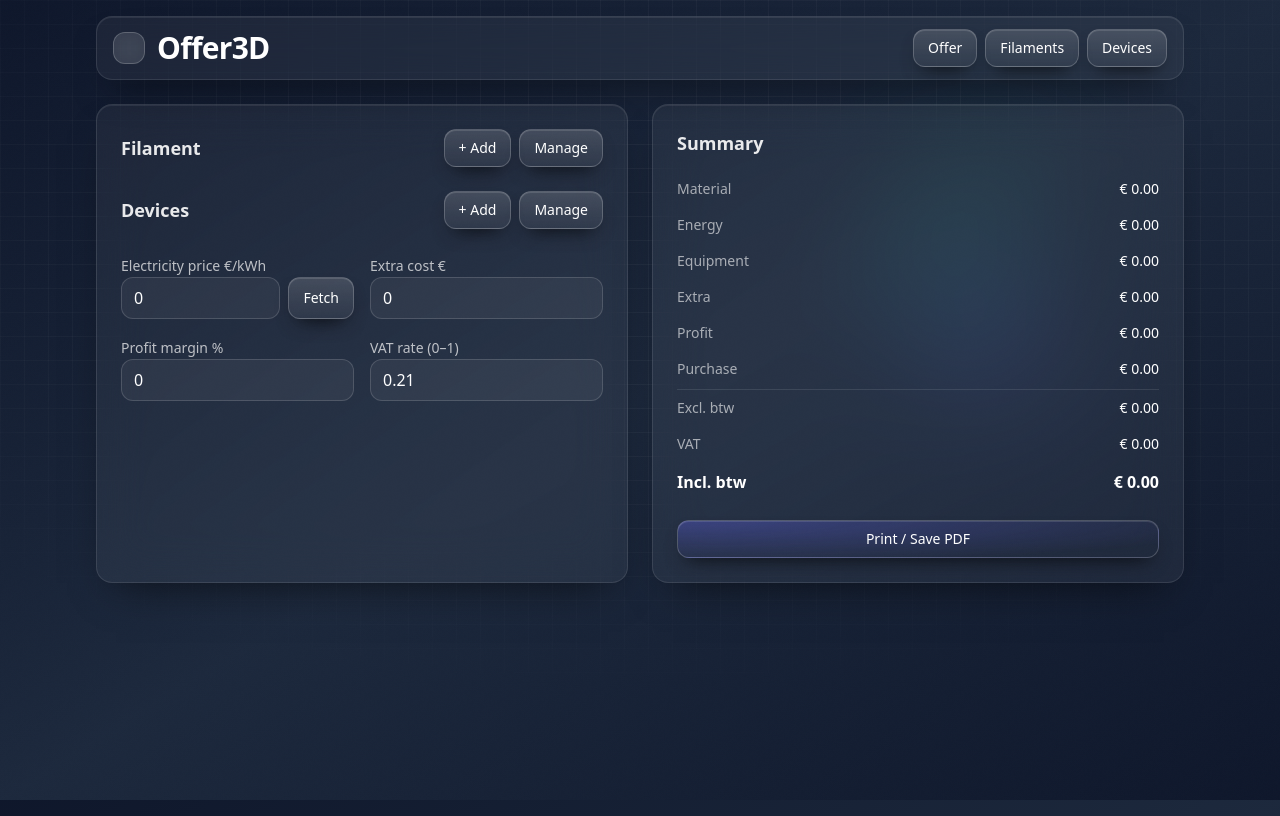
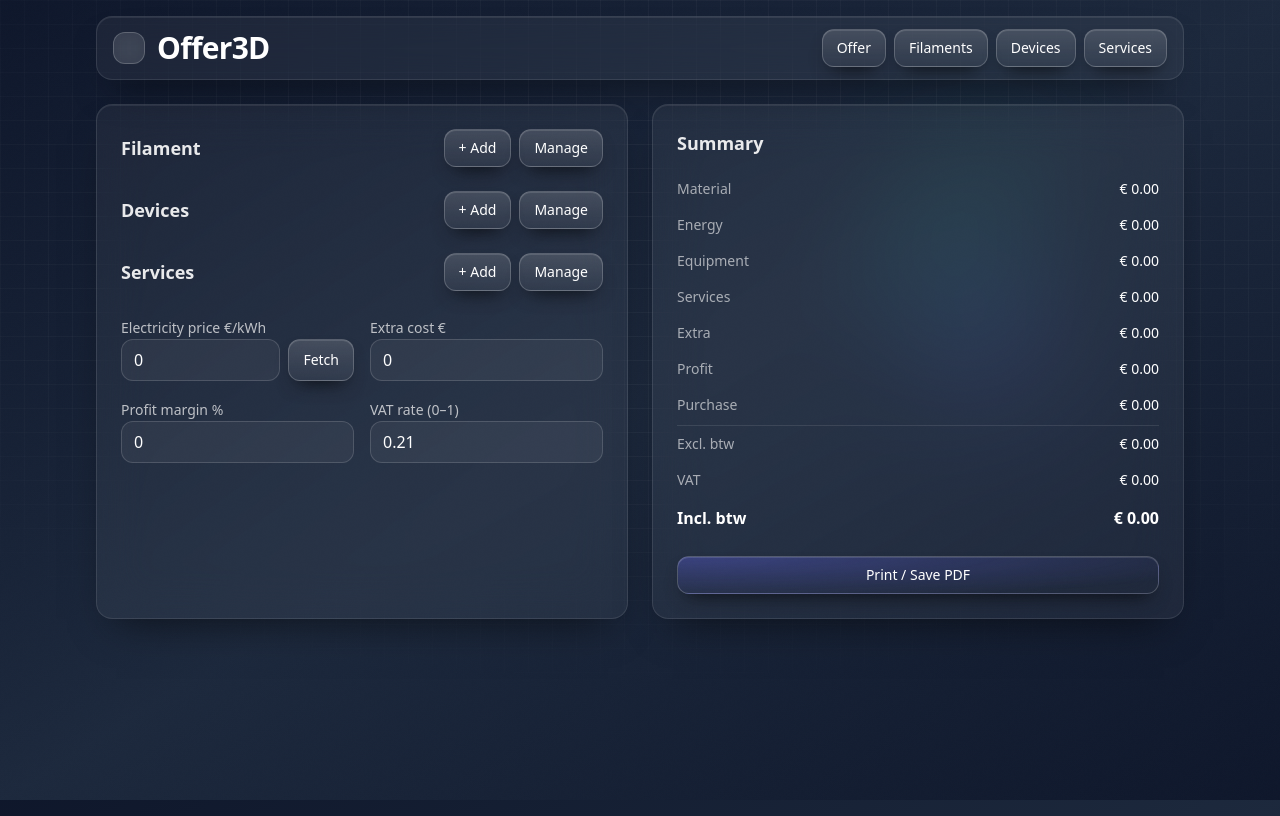
Before and after one commit to MichaelRedant/Offer3d, a React (Vite) app in the folder offer3d/: page / in a window 1280 px wide. Built offline with nearby package versions, Linux system fonts and the light colour scheme.

Commit message:
feat: add service presets

```diff
--- a/offer3d/src/App.tsx
+++ b/offer3d/src/App.tsx
@@ -2,16 +2,21 @@ import { useState } from "react";
 import { useOfferStore } from "./store/offerStore";
 import { useFilamentStore } from "./store/filamentStore";
 import { useDeviceStore } from "./store/deviceStore";
+import { useServiceStore } from "./store/serviceStore";
 import FilamentScreen from "./FilamentScreen";
 import DeviceScreen from "./DeviceScreen";
+import ServiceScreen from "./ServiceScreen";
 
 export default function App() {
-  const [view, setView] = useState<"offer" | "filaments" | "devices">("offer");
+  const [view, setView] = useState<
+    "offer" | "filaments" | "devices" | "services"
+  >("offer");
   const {
     input,
     result,
     addFilament,
     addDevice,
+    addService,
     updateField,
     updateFilament,
     setFilamentPreset,
@@ -20,10 +25,14 @@ export default function App() {
     setDeviceHours,
     updateDevice,
     removeDevice,
+    setServicePreset,
+    setServiceHours,
+    removeService,
     fetchElectricityPrice
   } = useOfferStore();
   const { filaments } = useFilamentStore();
   const { devices } = useDeviceStore();
+  const { services } = useServiceStore();
 
   return (
     <div className="min-h-dvh relative">
@@ -38,6 +47,7 @@ export default function App() {
                 <button className="btn" onClick={() => setView("offer")}>Offer</button>
                 <button className="btn" onClick={() => setView("filaments")}>Filaments</button>
                 <button className="btn" onClick={() => setView("devices")}>Devices</button>
+                <button className="btn" onClick={() => setView("services")}>Services</button>
               </nav>
             </div>
           </div>
@@ -151,6 +161,56 @@ export default function App() {
                   ))}
                 </div>
 
+                <div className="space-y-4">
+                  <div className="flex items-center justify-between">
+                    <h2 className="h2">Services</h2>
+                    <div className="flex gap-2">
+                      <button className="btn" onClick={addService}>+ Add</button>
+                      <button className="btn" onClick={() => setView("services")}>Manage</button>
+                    </div>
+                  </div>
+                  {input.services.map(s => (
+                    <div
+                      key={s.id}
+                      className={
+                        "grid gap-2 items-end " +
+                        (s.billing === 'hourly'
+                          ? 'sm:grid-cols-[1fr,auto,auto]'
+                          : 'sm:grid-cols-[1fr,auto]')
+                      }
+                    >
+                      <label className="field">
+                        <span className="label">Service</span>
+                        <select
+                          className="input"
+                          value={s.serviceId ?? ""}
+                          onChange={e => {
+                            const serv = services.find(ss => ss.id === e.target.value)
+                            if (serv) setServicePreset(s.id, serv)
+                          }}
+                        >
+                          <option value="">Select...</option>
+                          {services.map(serv => (
+                            <option key={serv.id} value={serv.id}>{serv.name}</option>
+                          ))}
+                        </select>
+                      </label>
+                      {s.billing === 'hourly' && (
+                        <label className="field">
+                          <span className="label">Hours</span>
+                          <input
+                            className="input"
+                            type="number" step="0.1"
+                            value={s.hours}
+                            onChange={e => setServiceHours(s.id, Number(e.target.value))}
+                          />
+                        </label>
+                      )}
+                      <button className="btn" onClick={() => removeService(s.id)}>Remove</button>
+                    </div>
+                  ))}
+                </div>
+
                 <div className="grid gap-4 sm:grid-cols-2">
                   <label className="field">
                     <span className="label">Electricity price €/kWh</span>
@@ -210,6 +270,7 @@ export default function App() {
                   <div className="stat"><dt className="muted">Material</dt><dd>€ {result.material.toFixed(2)}</dd></div>
                   <div className="stat"><dt className="muted">Energy</dt><dd>€ {result.energy.toFixed(2)}</dd></div>
                   <div className="stat"><dt className="muted">Equipment</dt><dd>€ {result.equipment.toFixed(2)}</dd></div>
+                  <div className="stat"><dt className="muted">Services</dt><dd>€ {result.services.toFixed(2)}</dd></div>
                   <div className="stat"><dt className="muted">Extra</dt><dd>€ {result.extra.toFixed(2)}</dd></div>
                   <div className="stat"><dt className="muted">Profit</dt><dd>€ {result.profit.toFixed(2)}</dd></div>
                   <div className="stat"><dt className="muted">Purchase</dt><dd>€ {result.purchase.toFixed(2)}</dd></div>
@@ -227,8 +288,10 @@ export default function App() {
           </>
         ) : view === "filaments" ? (
           <FilamentScreen />
+        ) : view === "devices" ? (
+          <DeviceScreen />
         ) : (
-          <DeviceScreen />
+          <ServiceScreen />
         )}
       </main>
     </div>
--- /dev/null
+++ b/offer3d/src/ServiceScreen.tsx
@@ -0,0 +1,85 @@
+import { useState } from 'react'
+import { useServiceStore } from './store/serviceStore'
+import type { Service, ServiceBilling } from './types'
+
+const emptyForm: Omit<Service, 'id'> = {
+  name: '',
+  billing: 'hourly',
+  rate: 0
+}
+
+export default function ServiceScreen() {
+  const { services, addService, removeService } = useServiceStore()
+  const [form, setForm] = useState<Omit<Service, 'id'>>(emptyForm)
+
+  function handleChange<K extends keyof Omit<Service, 'id'>>(key: K, value: Omit<Service, 'id'>[K]) {
+    setForm((f) => ({ ...f, [key]: value }))
+  }
+
+  function handleAdd() {
+    addService(form)
+    setForm(emptyForm)
+  }
+
+  return (
+    <div className="space-y-6">
+      <div className="glass p-5 sm:p-6 space-y-4">
+        <h2 className="h2">Add Service</h2>
+        <div className="grid gap-4 sm:grid-cols-3">
+          <label className="field">
+            <span className="label">Name</span>
+            <input
+              className="input"
+              value={form.name}
+              onChange={(e) => handleChange('name', e.target.value)}
+            />
+          </label>
+
+          <label className="field">
+            <span className="label">Billing</span>
+            <select
+              className="input"
+              value={form.billing}
+              onChange={(e) => handleChange('billing', e.target.value as ServiceBilling)}
+            >
+              <option value="hourly">Hourly</option>
+              <option value="fixed">Fixed</option>
+            </select>
+          </label>
+
+          <label className="field">
+            <span className="label">{form.billing === 'hourly' ? 'Price €/hour' : 'Price €'}</span>
+            <input
+              className="input"
+              type="number"
+              step="0.01"
+              value={form.rate}
+              onChange={(e) => handleChange('rate', Number(e.target.value))}
+            />
+          </label>
+        </div>
+        <button className="btn btn-primary" onClick={handleAdd}>
+          Save
+        </button>
+      </div>
+
+      <div className="space-y-3">
+        {services.map((s) => (
+          <div key={s.id} className="glass p-4 flex items-center gap-4">
+            <div className="flex-1 text-sm">
+              <div>{s.name}</div>
+              <div className="muted">
+                {s.billing === 'hourly'
+                  ? `€ ${s.rate}/h`
+                  : `€ ${s.rate} fixed`}
+              </div>
+            </div>
+            <button className="btn" onClick={() => removeService(s.id)}>
+              Remove
+            </button>
+          </div>
+        ))}
+      </div>
+    </div>
+  )
+}
--- a/offer3d/src/store/offerStore.ts
+++ b/offer3d/src/store/offerStore.ts
@@ -5,7 +5,9 @@ import type {
   FilamentItem,
   DeviceItem,
   Filament,
-  Device
+  Device,
+  ServiceItem,
+  Service
 } from '../types'
 import { calculateOffer } from '../utils/pricing'
 import { fetchElectricityPrice as fetchEliaPrice } from '../utils/electricity'
@@ -13,7 +15,7 @@ import { fetchElectricityPrice as fetchEliaPrice } from '../utils/electricity'
 interface OfferState {
   input: OfferInput
   result: OfferResult
-  updateField: <K extends keyof Omit<OfferInput, 'filaments' | 'devices'>>(
+  updateField: <K extends keyof Omit<OfferInput, 'filaments' | 'devices' | 'services'>>(
     key: K,
     value: OfferInput[K]
   ) => void
@@ -34,12 +36,22 @@ interface OfferState {
   setDevicePreset: (id: string, device: Device) => void
   setDeviceHours: (id: string, hours: number, device?: Device) => void
   removeDevice: (id: string) => void
+  addService: () => void
+  updateService: <K extends keyof ServiceItem>(
+    id: string,
+    key: K,
+    value: ServiceItem[K]
+  ) => void
+  setServicePreset: (id: string, service: Service) => void
+  setServiceHours: (id: string, hours: number) => void
+  removeService: (id: string) => void
   fetchElectricityPrice: () => Promise<void>
 }
 
 const initialInput: OfferInput = {
   filaments: [],
   devices: [],
+  services: [],
   electricityCostPerKwh: 0,
   extraCost: 0,
   profitMarginPct: 0,
@@ -170,6 +182,67 @@ export const useOfferStore = create<OfferState>((set) => ({
       const input = { ...state.input, devices }
       return { input, result: calculateOffer(input) }
     }),
+  addService: () =>
+    set((state) => {
+      const input = {
+        ...state.input,
+        services: [
+          ...state.input.services,
+          {
+            id: Math.random().toString(36).slice(2),
+            serviceId: undefined,
+            name: '',
+            billing: 'hourly',
+            hours: 0,
+            rate: 0,
+            cost: 0
+          }
+        ]
+      }
+      return { input, result: calculateOffer(input) }
+    }),
+  updateService: (id, key, value) =>
+    set((state) => {
+      const services = state.input.services.map((s) =>
+        s.id === id ? { ...s, [key]: value } : s
+      )
+      const input = { ...state.input, services }
+      return { input, result: calculateOffer(input) }
+    }),
+  setServicePreset: (id, service) =>
+    set((state) => {
+      const services = state.input.services.map((s) =>
+        s.id === id
+          ? {
+              ...s,
+              serviceId: service.id,
+              name: service.name,
+              billing: service.billing,
+              rate: service.rate,
+              hours: 0,
+              cost: service.billing === 'fixed' ? service.rate : 0
+            }
+          : s
+      )
+      const input = { ...state.input, services }
+      return { input, result: calculateOffer(input) }
+    }),
+  setServiceHours: (id, hours) =>
+    set((state) => {
+      const services = state.input.services.map((s) =>
+        s.id === id
+          ? { ...s, hours, cost: s.rate * hours }
+          : s
+      )
+      const input = { ...state.input, services }
+      return { input, result: calculateOffer(input) }
+    }),
+  removeService: (id) =>
+    set((state) => {
+      const services = state.input.services.filter((s) => s.id !== id)
+      const input = { ...state.input, services }
+      return { input, result: calculateOffer(input) }
+    }),
   fetchElectricityPrice: async () => {
     const price = await fetchEliaPrice()
     set((state) => {
--- /dev/null
+++ b/offer3d/src/store/serviceStore.ts
@@ -0,0 +1,40 @@
+import { create } from 'zustand'
+import { persist, createJSONStorage } from 'zustand/middleware'
+import type { Service } from '../types'
+
+interface ServiceState {
+  services: Service[]
+  addService: (data: Omit<Service, 'id'>) => void
+  updateService: <K extends keyof Service>(
+    id: string,
+    key: K,
+    value: Service[K]
+  ) => void
+  removeService: (id: string) => void
+}
+
+export const useServiceStore = create<ServiceState>()(
+  persist(
+    (set) => ({
+      services: [],
+      addService: (data) =>
+        set((state) => ({
+          services: [...state.services, { id: crypto.randomUUID(), ...data }]
+        })),
+      updateService: (id, key, value) =>
+        set((state) => ({
+          services: state.services.map((s) =>
+            s.id === id ? { ...s, [key]: value } : s
+          )
+        })),
+      removeService: (id) =>
+        set((state) => ({
+          services: state.services.filter((s) => s.id !== id)
+        }))
+    }),
+    {
+      name: 'offer3d-services',
+      storage: createJSONStorage(() => localStorage)
+    }
+  )
+)
--- a/offer3d/src/utils/pricing.ts
+++ b/offer3d/src/utils/pricing.ts
@@ -23,8 +23,9 @@ export function calculateOffer(input: OfferInput): OfferResult {
         sum + (f.dryingHours ?? 0) * (f.dryerCostPerHour ?? 0),
       0
     )
+  const services = input.services.reduce((sum, s) => sum + s.cost, 0)
   const extra = input.extraCost
-  const base = material + energy + equipment + extra
+  const base = material + energy + equipment + services + extra
   const profit = base * (input.profitMarginPct / 100)
   const purchase = input.devices.reduce(
     (sum, d) => sum + d.purchasePrice * (d.purchasePct / 100),
@@ -33,5 +34,16 @@ export function calculateOffer(input: OfferInput): OfferResult {
   const net = base + profit + purchase
   const vat = net * input.vatRate
   const total = net + vat
-  return { material, energy, equipment, extra, profit, purchase, net, vat, total }
+  return {
+    material,
+    energy,
+    equipment,
+    services,
+    extra,
+    profit,
+    purchase,
+    net,
+    vat,
+    total
+  }
 }
```
Also changed, not shown: offer3d/src/types.ts (+21 -0 lines), 2 other files (tests, documents, lock files or other folders).
